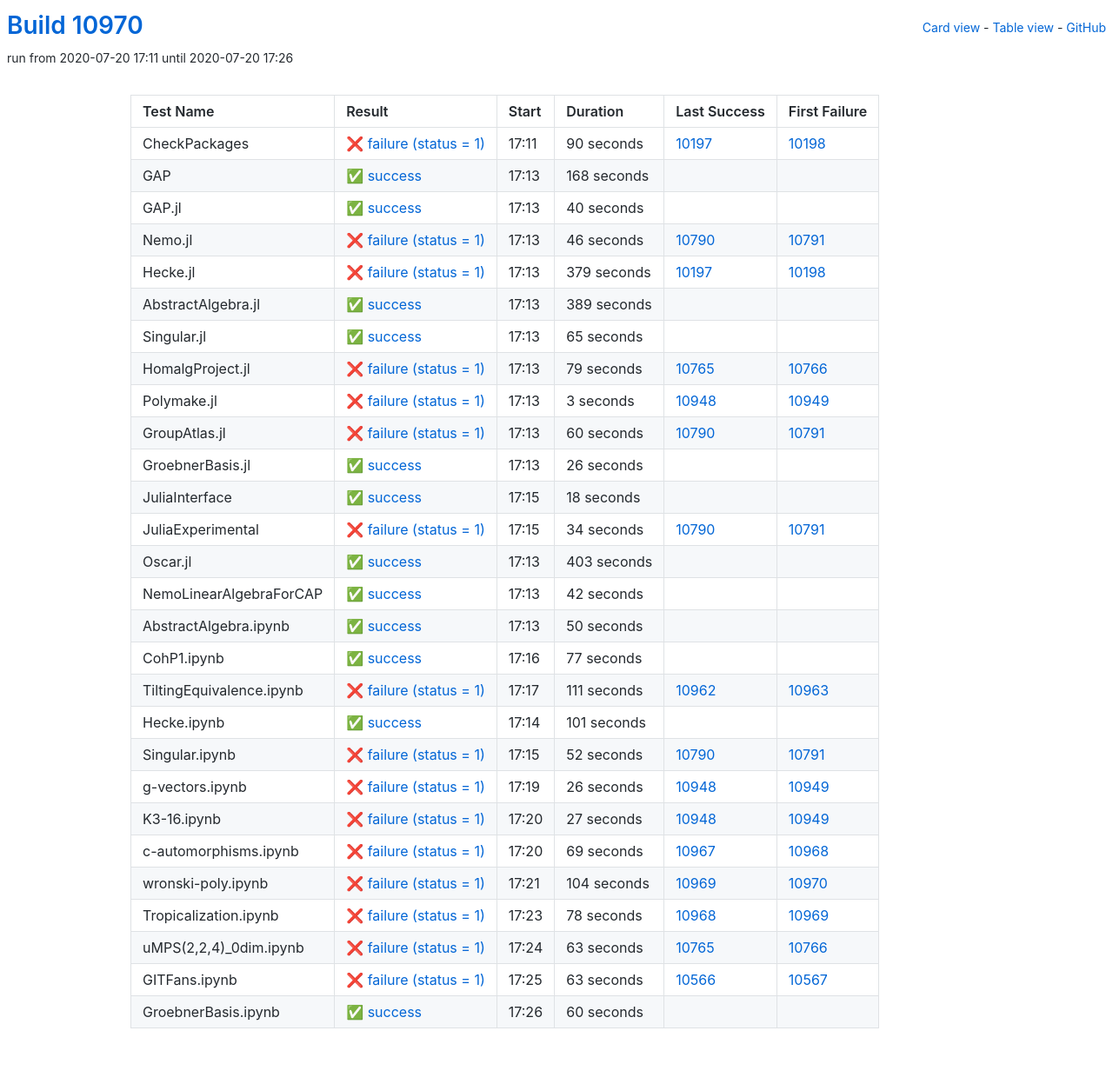
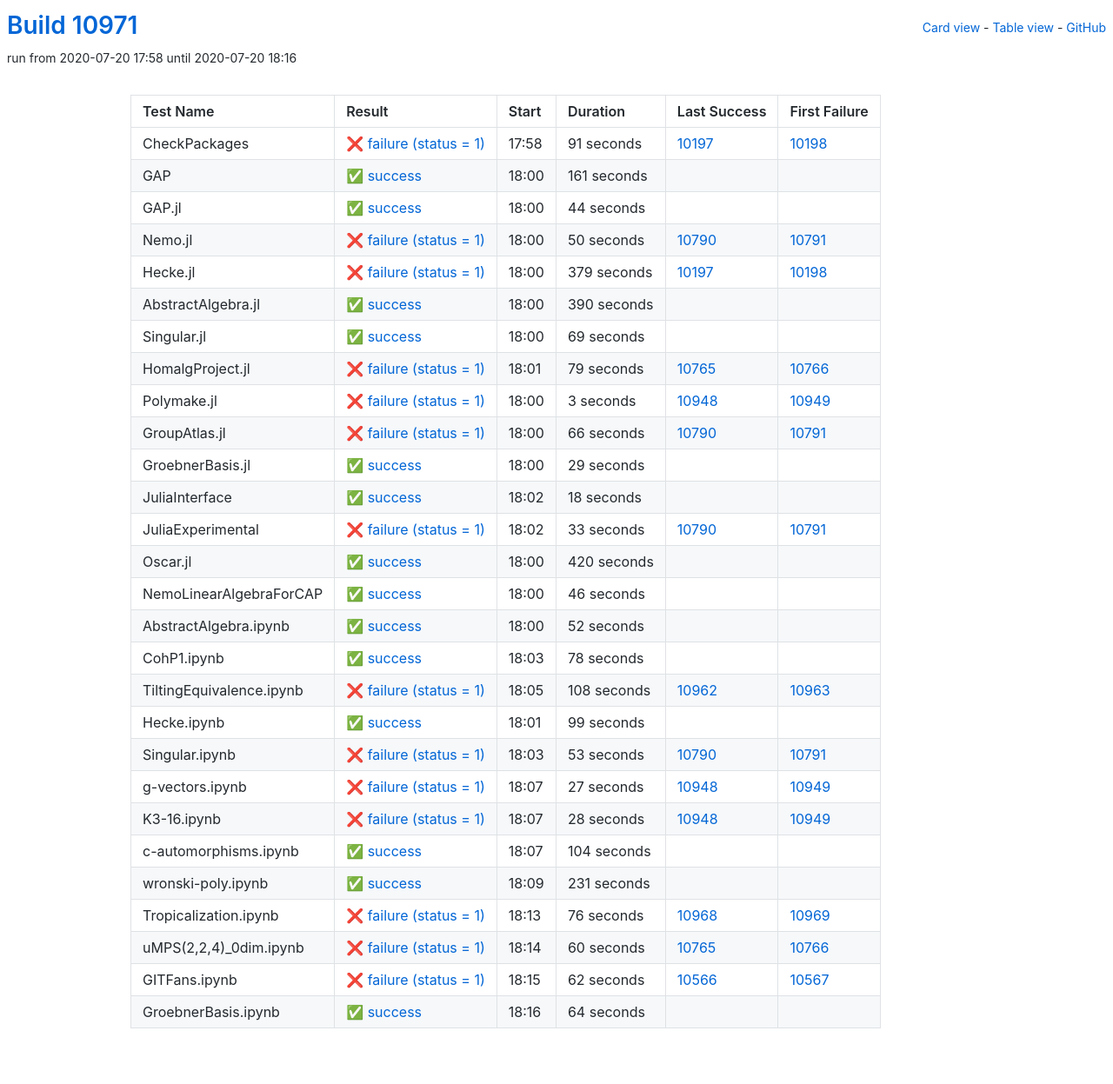
Before and after one commit to oscar-system/oscar-ci-status, a Jekyll site: the page built from table.html, in a window 1280 px wide. Shown: the whole page at 87% size. Built offline with Jekyll 4.4.1, drawn with Linux system fonts in a browser that asks for light colours.

Commit message:
Build #10971

```diff
--- a/_data/ci.yml
+++ b/_data/ci.yml
@@ -1,6 +1,6 @@
 ---
-build: 10970
-build_url: https://oscarci.mathematik.uni-kl.de/job/oscar/10970/
+build: 10971
+build_url: https://oscarci.mathematik.uni-kl.de/job/oscar/10971/
 job: oscar
 organization: oscar-system
 repo: oscar-ci-status
@@ -8,56 +8,56 @@
 tests:
 - name: CheckPackages
   id: checkpackages
-  log: https://oscarci.mathematik.uni-kl.de/job/oscar/10970/artifact/logs/build-10970/CheckPackages.log
-  start: 2020-07-20 17:11
+  log: https://oscarci.mathematik.uni-kl.de/job/oscar/10971/artifact/logs/build-10971/CheckPackages.log
+  start: 2020-07-20 17:58
   success: false
   exitcode: 1
   status: failure
-  duration: 90
+  duration: 91
   last_success: 10197
   last_success_url: https://oscarci.mathematik.uni-kl.de/job/oscar/10197/
   first_failure: 10198
   first_failure_url: https://oscarci.mathematik.uni-kl.de/job/oscar/10198/
 - name: GAP
   id: gap
-  log: https://oscarci.mathematik.uni-kl.de/job/oscar/10970/artifact/logs/build-10970/GAP.log
-  start: 2020-07-20 17:13
+  log: https://oscarci.mathematik.uni-kl.de/job/oscar/10971/artifact/logs/build-10971/GAP.log
+  start: 2020-07-20 18:00
   success: true
   exitcode: 0
   status: success
-  duration: 168
+  duration: 161
   last_success: false
   last_success_url:
   first_failure: false
   first_failure_url:
 - name: GAP.jl
   id: gap-jl
-  log: https://oscarci.mathematik.uni-kl.de/job/oscar/10970/artifact/logs/build-10970/GAP.jl.log
-  start: 2020-07-20 17:13
+  log: https://oscarci.mathematik.uni-kl.de/job/oscar/10971/artifact/logs/build-10971/GAP.jl.log
+  start: 2020-07-20 18:00
   success: true
   exitcode: 0
   status: success
-  duration: 40
+  duration: 44
   last_success: false
   last_success_url:
   first_failure: false
   first_failure_url:
 - name: Nemo.jl
   id: nemo-jl
-  log: https://oscarci.mathematik.uni-kl.de/job/oscar/10970/artifact/logs/build-10970/Nemo.jl.log
-  start: 2020-07-20 17:13
+  log: https://oscarci.mathematik.uni-kl.de/job/oscar/10971/artifact/logs/build-10971/Nemo.jl.log
+  start: 2020-07-20 18:00
   success: false
   exitcode: 1
   status: failure
-  duration: 46
+  duration: 50
   last_success: 10790
   last_success_url: https://oscarci.mathematik.uni-kl.de/job/oscar/10790/
   first_failure: 10791
   first_failure_url: https://oscarci.mathematik.uni-kl.de/job/oscar/10791/
 - name: Hecke.jl
   id: hecke-jl
-  log: https://oscarci.mathematik.uni-kl.de/job/oscar/10970/artifact/logs/build-10970/Hecke.jl.log
-  start: 2020-07-20 17:13
+  log: https://oscarci.mathematik.uni-kl.de/job/oscar/10971/artifact/logs/build-10971/Hecke.jl.log
+  start: 2020-07-20 18:00
   success: false
   exitcode: 1
   status: failure
@@ -68,32 +68,32 @@
   first_failure_url: https://oscarci.mathematik.uni-kl.de/job/oscar/10198/
 - name: AbstractAlgebra.jl
   id: abstractalgebra-jl
-  log: https://oscarci.mathematik.uni-kl.de/job/oscar/10970/artifact/logs/build-10970/AbstractAlgebra.jl.log
-  start: 2020-07-20 17:13
+  log: https://oscarci.mathematik.uni-kl.de/job/oscar/10971/artifact/logs/build-10971/AbstractAlgebra.jl.log
+  start: 2020-07-20 18:00
   success: true
   exitcode: 0
   status: success
-  duration: 389
+  duration: 390
   last_success: false
   last_success_url:
   first_failure: false
   first_failure_url:
 - name: Singular.jl
   id: singular-jl
-  log: https://oscarci.mathematik.uni-kl.de/job/oscar/10970/artifact/logs/build-10970/Singular.jl.log
-  start: 2020-07-20 17:13
+  log: https://oscarci.mathematik.uni-kl.de/job/oscar/10971/artifact/logs/build-10971/Singular.jl.log
+  start: 2020-07-20 18:00
   success: true
   exitcode: 0
   status: success
-  duration: 65
+  duration: 69
   last_success: false
   last_success_url:
   first_failure: false
   first_failure_url:
 - name: HomalgProject.jl
   id: homalgproject-jl
-  log: https://oscarci.mathematik.uni-kl.de/job/oscar/10970/artifact/logs/build-10970/HomalgProject.jl.log
-  start: 2020-07-20 17:13
+  log: https://oscarci.mathematik.uni-kl.de/job/oscar/10971/artifact/logs/build-10971/HomalgProject.jl.log
+  start: 2020-07-20 18:01
   success: false
   exitcode: 1
   status: failure
@@ -104,8 +104,8 @@
   first_failure_url: https://oscarci.mathematik.uni-kl.de/job/oscar/10766/
 - name: Polymake.jl
   id: polymake-jl
-  log: https://oscarci.mathematik.uni-kl.de/job/oscar/10970/artifact/logs/build-10970/Polymake.jl.log
-  start: 2020-07-20 17:13
+  log: https://oscarci.mathematik.uni-kl.de/job/oscar/10971/artifact/logs/build-10971/Polymake.jl.log
+  start: 2020-07-20 18:00
   success: false
   exitcode: 1
   status: failure
@@ -116,32 +116,32 @@
   first_failure_url: https://oscarci.mathematik.uni-kl.de/job/oscar/10949/
 - name: GroupAtlas.jl
   id: groupatlas-jl
-  log: https://oscarci.mathematik.uni-kl.de/job/oscar/10970/artifact/logs/build-10970/GroupAtlas.jl.log
-  start: 2020-07-20 17:13
+  log: https://oscarci.mathematik.uni-kl.de/job/oscar/10971/artifact/logs/build-10971/GroupAtlas.jl.log
+  start: 2020-07-20 18:00
   success: false
   exitcode: 1
   status: failure
-  duration: 60
+  duration: 66
   last_success: 10790
   last_success_url: https://oscarci.mathematik.uni-kl.de/job/oscar/10790/
   first_failure: 10791
   first_failure_url: https://oscarci.mathematik.uni-kl.de/job/oscar/10791/
 - name: GroebnerBasis.jl
   id: groebnerbasis-jl
-  log: https://oscarci.mathematik.uni-kl.de/job/oscar/10970/artifact/logs/build-10970/GroebnerBasis.jl.log
-  start: 2020-07-20 17:13
+  log: https://oscarci.mathematik.uni-kl.de/job/oscar/10971/artifact/logs/build-10971/GroebnerBasis.jl.log
+  start: 2020-07-20 18:00
   success: true
   exitcode: 0
   status: success
-  duration: 26
+  duration: 29
   last_success: false
   last_success_url:
   first_failure: false
   first_failure_url:
 - name: JuliaInterface
   id: juliainterface
-  log: https://oscarci.mathematik.uni-kl.de/job/oscar/10970/artifact/logs/build-10970/JuliaInterface.log
-  start: 2020-07-20 17:15
+  log: https://oscarci.mathematik.uni-kl.de/job/oscar/10971/artifact/logs/build-10971/JuliaInterface.log
+  start: 2020-07-20 18:02
   success: true
   exitcode: 0
   status: success
@@ -152,116 +152,104 @@
   first_failure_url:
 - name: JuliaExperimental
   id: juliaexperimental
-  log: https://oscarci.mathematik.uni-kl.de/job/oscar/10970/artifact/logs/build-10970/JuliaExperimental.log
-  start: 2020-07-20 17:15
+  log: https://oscarci.mathematik.uni-kl.de/job/oscar/10971/artifact/logs/build-10971/JuliaExperimental.log
+  start: 2020-07-20 18:02
   success: false
   exitcode: 1
   status: failure
-  duration: 34
+  duration: 33
   last_success: 10790
   last_success_url: https://oscarci.mathematik.uni-kl.de/job/oscar/10790/
   first_failure: 10791
   first_failure_url: https://oscarci.mathematik.uni-kl.de/job/oscar/10791/
 - name: Oscar.jl
   id: oscar-jl
-  log: https://oscarci.mathematik.uni-kl.de/job/oscar/10970/artifact/logs/build-10970/Oscar.jl.log
-  start: 2020-07-20 17:13
+  log: https://oscarci.mathematik.uni-kl.de/job/oscar/10971/artifact/logs/build-10971/Oscar.jl.log
+  start: 2020-07-20 18:00
   success: true
   exitcode: 0
   status: success
-  duration: 403
+  duration: 420
   last_success: false
   last_success_url:
   first_failure: false
   first_failure_url:
 - name: NemoLinearAlgebraForCAP
   id: nemolinearalgebraforcap
-  log: https://oscarci.mathematik.uni-kl.de/job/oscar/10970/artifact/logs/build-10970/NemoLinearAlgebraForCAP.log
-  start: 2020-07-20 17:13
+  log: https://oscarci.mathematik.uni-kl.de/job/oscar/10971/artifact/logs/build-10971/NemoLinearAlgebraForCAP.log
+  start: 2020-07-20 18:00
   success: true
   exitcode: 0
   status: success
-  duration: 42
+  duration: 46
   last_success: false
   last_success_url:
   first_failure: false
   first_failure_url:
 - name: AbstractAlgebra.ipynb
   id: abstractalgebra-ipynb
-  log: https://oscarci.mathematik.uni-kl.de/job/oscar/10970/artifact/logs/build-10970/AbstractAlgebra.ipynb.log
-  start: 2020-07-20 17:13
+  log: https://oscarci.mathematik.uni-kl.de/job/oscar/10971/artifact/logs/build-10971/AbstractAlgebra.ipynb.log
+  start: 2020-07-20 18:00
   success: true
   exitcode: 0
   status: success
-  duration: 50
+  duration: 52
   last_success: false
   last_success_url:
   first_failure: false
   first_failure_url:
 - name: CohP1.ipynb
   id: cohp1-ipynb
-  log: https://oscarci.mathematik.uni-kl.de/job/oscar/10970/artifact/logs/build-10970/CohP1.ipynb.log
-  start: 2020-07-20 17:16
+  log: https://oscarci.mathematik.uni-kl.de/job/oscar/10971/artifact/logs/build-10971/CohP1.ipynb.log
+  start: 2020-07-20 18:03
   success: true
   exitcode: 0
   status: success
-  duration: 77
+  duration: 78
   last_success: false
   last_success_url:
   first_failure: false
   first_failure_url:
 - name: TiltingEquivalence.ipynb
   id: tiltingequivalence-ipynb
-  log: https://oscarci.mathematik.uni-kl.de/job/oscar/10970/artifact/logs/build-10970/TiltingEquivalence.ipynb.log
-  start: 2020-07-20 17:17
+  log: https://oscarci.mathematik.uni-kl.de/job/oscar/10971/artifact/logs/build-10971/TiltingEquivalence.ipynb.log
+  start: 2020-07-20 18:05
   success: false
   exitcode: 1
   status: failure
-  duration: 111
+  duration: 108
   last_success: 10962
   last_success_url: https://oscarci.mathematik.uni-kl.de/job/oscar/10962/
   first_failure: 10963
   first_failure_url: https://oscarci.mathematik.uni-kl.de/job/oscar/10963/
 - name: Hecke.ipynb
   id: hecke-ipynb
-  log: https://oscarci.mathematik.uni-kl.de/job/oscar/10970/artifact/logs/build-10970/Hecke.ipynb.log
-  start: 2020-07-20 17:14
+  log: https://oscarci.mathematik.uni-kl.de/job/oscar/10971/artifact/logs/build-10971/Hecke.ipynb.log
+  start: 2020-07-20 18:01
   success: true
   exitcode: 0
   status: success
-  duration: 101
+  duration: 99
   last_success: false
   last_success_url:
   first_failure: false
   first_failure_url:
 - name: Singular.ipynb
   id: singular-ipynb
-  log: https://oscarci.mathematik.uni-kl.de/job/oscar/10970/artifact/logs/build-10970/Singular.ipynb.log
-  start: 2020-07-20 17:15
+  log: https://oscarci.mathematik.uni-kl.de/job/oscar/10971/artifact/logs/build-10971/Singular.ipynb.log
+  start: 2020-07-20 18:03
   success: false
   exitcode: 1
   status: failure
-  duration: 52
+  duration: 53
   last_success: 10790
   last_success_url: https://oscarci.mathematik.uni-kl.de/job/oscar/10790/
   first_failure: 10791
   first_failure_url: https://oscarci.mathematik.uni-kl.de/job/oscar/10791/
 - name: g-vectors.ipynb
   id: g-vectors-ipynb
-  log: https://oscarci.mathematik.uni-kl.de/job/oscar/10970/artifact/logs/build-10970/g-vectors.ipynb.log
-  start: 2020-07-20 17:19
-  success: false
-  exitcode: 1
-  status: failure
-  duration: 26
-  last_success: 10948
-  last_success_url: https://oscarci.mathematik.uni-kl.de/job/oscar/10948/
-  first_failure: 10949
-  first_failure_url: https://oscarci.mathematik.uni-kl.de/job/oscar/10949/
-- name: K3-16.ipynb
-  id: k3-16-ipynb
-  log: https://oscarci.mathematik.uni-kl.de/job/oscar/10970/artifact/logs/build-10970/K3-16.ipynb.log
-  start: 2020-07-20 17:20
+  log: https://oscarci.mathematik.uni-kl.de/job/oscar/10971/artifact/logs/build-10971/g-vectors.ipynb.log
+  start: 2020-07-20 18:07
   success: false
   exitcode: 1
   status: failure
@@ -270,74 +258,86 @@
   last_success_url: https://oscarci.mathematik.uni-kl.de/job/oscar/10948/
   first_failure: 10949
   first_failure_url: https://oscarci.mathematik.uni-kl.de/job/oscar/10949/
-- name: c-automorphisms.ipynb
-  id: c-automorphisms-ipynb
-  log: https://oscarci.mathematik.uni-kl.de/job/oscar/10970/artifact/logs/build-10970/c-automorphisms.ipynb.log
-  start: 2020-07-20 17:20
+- name: K3-16.ipynb
+  id: k3-16-ipynb
+  log: https://oscarci.mathematik.uni-kl.de/job/oscar/10971/artifact/logs/build-10971/K3-16.ipynb.log
+  start: 2020-07-20 18:07
   success: false
   exitcode: 1
   status: failure
-  duration: 69
-  last_success: 10967
-  last_success_url: https://oscarci.mathematik.uni-kl.de/job/oscar/10967/
-  first_failure: 10968
-  first_failure_url: https://oscarci.mathematik.uni-kl.de/job/oscar/10968/
+  duration: 28
+  last_success: 10948
+  last_success_url: https://oscarci.mathematik.uni-kl.de/job/oscar/10948/
+  first_failure: 10949
+  first_failure_url: https://oscarci.mathematik.uni-kl.de/job/oscar/10949/
+- name: c-automorphisms.ipynb
+  id: c-automorphisms-ipynb
+  log: https://oscarci.mathematik.uni-kl.de/job/oscar/10971/artifact/logs/build-10971/c-automorphisms.ipynb.log
+  start: 2020-07-20 18:07
+  success: true
+  exitcode: 0
+  status: success
+  duration: 104
+  last_success: false
+  last_success_url:
+  first_failure: false
+  first_failure_url:
 - name: wronski-poly.ipynb
   id: wronski-poly-ipynb
-  log: https://oscarci.mathematik.uni-kl.de/job/oscar/10970/artifact/logs/build-10970/wronski-poly.ipynb.log
-  start: 2020-07-20 17:21
+  log: https://oscarci.mathematik.uni-kl.de/job/oscar/10971/artifact/logs/build-10971/wronski-poly.ipynb.log
+  start: 2020-07-20 18:09
+  success: true
+  exitcode: 0
+  status: success
+  duration: 231
+  last_success: false
+  last_success_url:
+  first_failure: false
+  first_failure_url:
+- name: Tropicalization.ipynb
+  id: tropicalization-ipynb
+  log: https://oscarci.mathematik.uni-kl.de/job/oscar/10971/artifact/logs/build-10971/Tropicalization.ipynb.log
+  start: 2020-07-20 18:13
   success: false
   exitcode: 1
   status: failure
-  duration: 104
-  last_success: 10969
-  last_success_url: https://oscarci.mathematik.uni-kl.de/job/oscar/10969/
-  first_failure: 10970
-  first_failure_url: https://oscarci.mathematik.uni-kl.de/job/oscar/10970/
-- name: Tropicalization.ipynb
-  id: tropicalization-ipynb
-  log: https://oscarci.mathematik.uni-kl.de/job/oscar/10970/artifact/logs/build-10970/Tropicalization.ipynb.log
-  start: 2020-07-20 17:23
-  success: false
-  exitcode: 1
-  status: failure
-  duration: 78
+  duration: 76
   last_success: 10968
   last_success_url: https://oscarci.mathematik.uni-kl.de/job/oscar/10968/
   first_failure: 10969
   first_failure_url: https://oscarci.mathematik.uni-kl.de/job/oscar/10969/
 - name: uMPS(2,2,4)_0dim.ipynb
   id: umps-2-2-4-0dim-ipynb
-  log: https://oscarci.mathematik.uni-kl.de/job/oscar/10970/artifact/logs/build-10970/uMPS-2-2-4-_0dim.ipynb.log
-  start: 2020-07-20 17:24
+  log: https://oscarci.mathematik.uni-kl.de/job/oscar/10971/artifact/logs/build-10971/uMPS-2-2-4-_0dim.ipynb.log
+  start: 2020-07-20 18:14
   success: false
   exitcode: 1
   status: failure
-  duration: 63
+  duration: 60
   last_success: 10765
   last_success_url: https://oscarci.mathematik.uni-kl.de/job/oscar/10765/
   first_failure: 10766
   first_failure_url: https://oscarci.mathematik.uni-kl.de/job/oscar/10766/
 - name: GITFans.ipynb
   id: gitfans-ipynb
-  log: https://oscarci.mathematik.uni-kl.de/job/oscar/10970/artifact/logs/build-10970/GITFans.ipynb.log
-  start: 2020-07-20 17:25
+  log: https://oscarci.mathematik.uni-kl.de/job/oscar/10971/artifact/logs/build-10971/GITFans.ipynb.log
+  start: 2020-07-20 18:15
   success: false
   exitcode: 1
   status: failure
-  duration: 63
+  duration: 62
   last_success: 10566
   last_success_url: https://oscarci.mathematik.uni-kl.de/job/oscar/10566/
   first_failure: 10567
   first_failure_url: https://oscarci.mathematik.uni-kl.de/job/oscar/10567/
 - name: GroebnerBasis.ipynb
   id: groebnerbasis-ipynb
-  log: https://oscarci.mathematik.uni-kl.de/job/oscar/10970/artifact/logs/build-10970/GroebnerBasis.ipynb.log
-  start: 2020-07-20 17:26
+  log: https://oscarci.mathematik.uni-kl.de/job/oscar/10971/artifact/logs/build-10971/GroebnerBasis.ipynb.log
+  start: 2020-07-20 18:16
   success: true
   exitcode: 0
   status: success
-  duration: 60
+  duration: 64
   last_success: false
   last_success_url:
   first_failure: false
```
Also changed, not shown: README.md.
